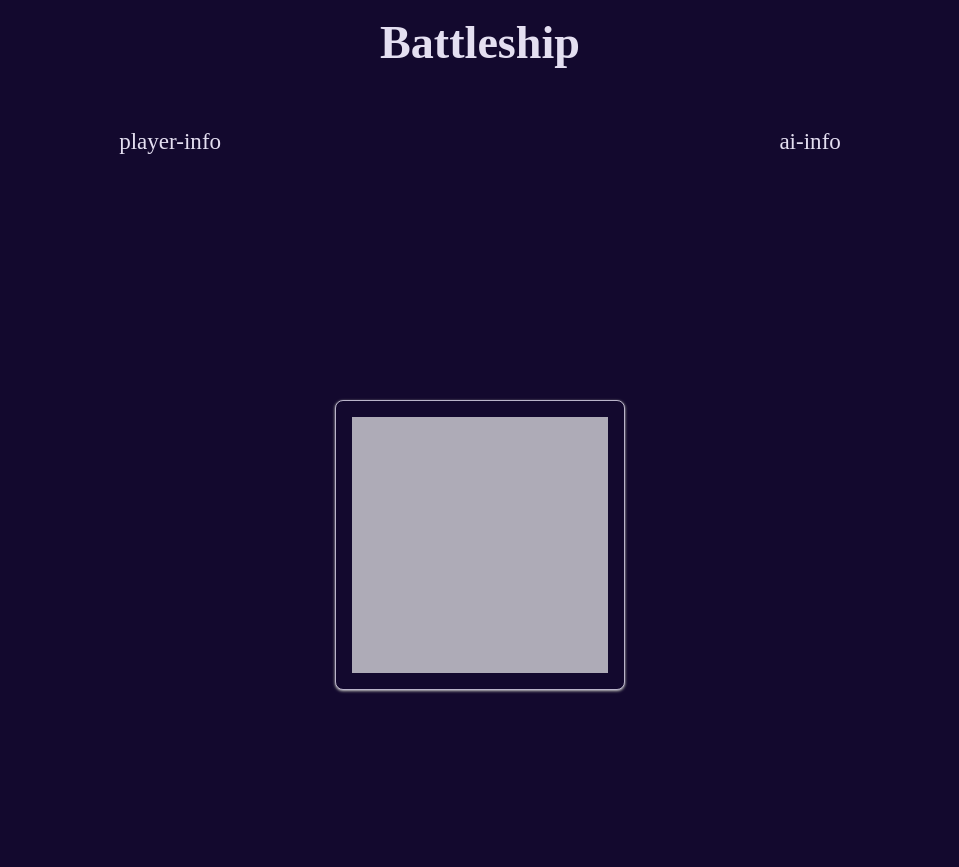
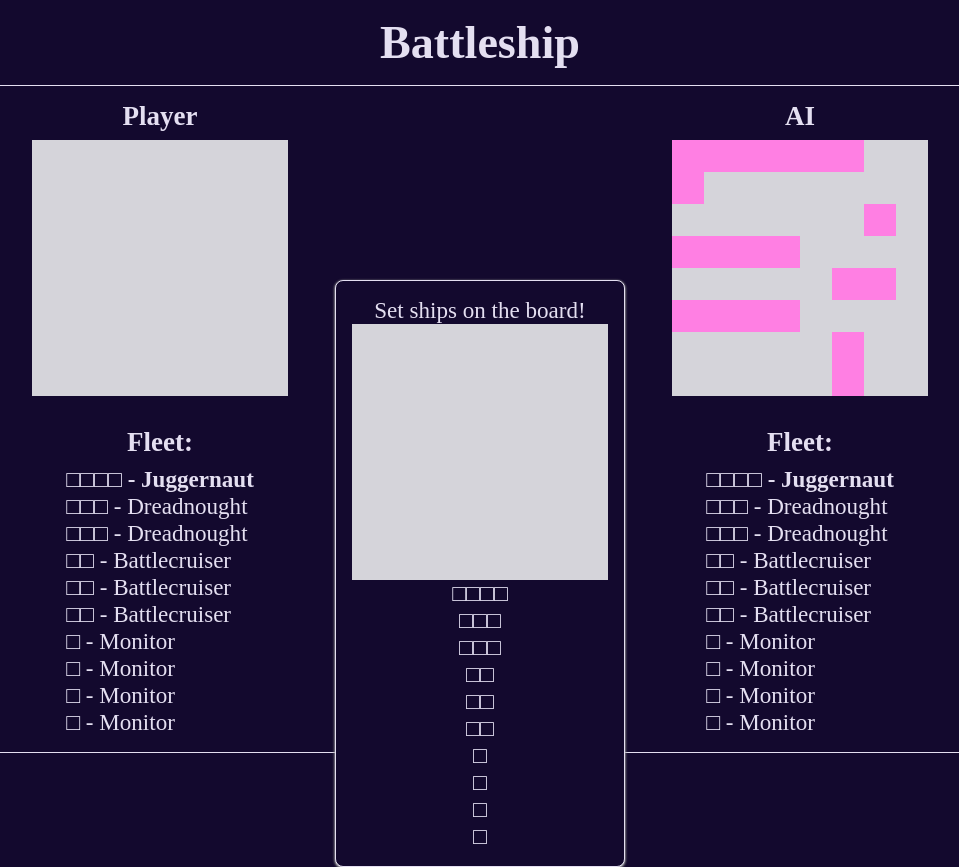
Before and after one commit to proffery/odin-battleship, a website built with webpack: page index.html in a window 1280 px wide. Both pictures are taken after a click on the element "Start!". Shown: the whole page, without its empty margins (160-1119 px from the left). Before the commit the page ends 800 px from the top, so only its background shows below. Built offline with nearby package versions, Linux system fonts and the light colour scheme.

Commit message:
set player ships function

```diff
--- a/index.html
+++ b/index.html
@@ -8,16 +8,26 @@
 </head>
 <body>
     <div class="main-container">
-        <h1 class="header">
-            Battleship
-        </h1>
+        <h1 class="header">Battleship</h1>
         <div class="battle-area">
-            <div class="player-ships">player-ships</div>
-            <div class="ai-ships">ai-ships</div>
+            <div class="area">
+                <h3>Player</h3>
+                <div class="player-ships"></div>
+            </div>
+            <div class="area">
+                <h3>AI</h3>
+                <div class="ai-ships"></div>
+            </div>
         </div>
         <div class="info-area">
-            <div class="player-info">player-info</div>
-            <div class="ai-info">ai-info</div>
+            <div class="area">
+                <h3>Fleet:</h3>
+                <div class="player-info"></div>
+            </div>
+            <div class="area">
+                <h3>Fleet:</h3>
+                <div class="ai-info"></div>
+            </div>
         </div>
     </div>
 </body>
--- a/src/Gameboard.js
+++ b/src/Gameboard.js
@@ -1,11 +1,13 @@
 import Ship from "./Ship"
 let BOARD_SIZE = 8
 const gameboard = (() => {
-
+    let playerFleet = []
+    let aiFleet = []
     let playerBoard = []
     let aiBoard = []
     cleanAiBoard()
     cleanPlayerBoard()
+
 
     function generateAiShips(fleet) {
         for (let i = 0; i < fleet.length; i++) {
@@ -16,6 +18,7 @@ const gameboard = (() => {
                     ship = generateShip(fleet[i].shipLength)
                     //console.log(`Ship${j} REgenerated with length:${fleet[i].shipLength}`)
                 }
+                aiFleet.push(ship)
                 markShipOnMap(ship.getShipMap(), aiBoard)
                 // console.log(ship.getShipMap())
             }
@@ -31,10 +34,15 @@ const gameboard = (() => {
                     ship = generateShip(fleet[i].shipLength)
                     //console.log(`Ship${j} REgenerated with length:${fleet[i].shipLength}`)
                 }
+                playerFleet.push(ship)
                 markShipOnMap(ship.getShipMap(), playerBoard)
                 // console.log(ship.getShipMap())
             }
         }
+    }
+
+    function getAiFleet() {
+        return aiFleet
     }
 
     function getAiBoard() {
@@ -43,10 +51,16 @@ const gameboard = (() => {
 
     function cleanAiBoard() {
         aiBoard = initialArray(aiBoard)
+        aiFleet = []
+    }
+
+    function getPlayerFleet() {
+        return playerFleet
     }
 
     function cleanPlayerBoard() {
         playerBoard = initialArray(playerBoard)
+        playerFleet = []
     }
 
     function getPlayerBoard() {
@@ -104,7 +118,7 @@ const gameboard = (() => {
     }
 
 
-    return {isMapsIntersect, generateShip, getAiBoard, generateAiShips, generatePlayerShips, getPlayerBoard, cleanAiBoard, cleanPlayerBoard}
+    return {isMapsIntersect, generateShip, getAiBoard, generateAiShips, generatePlayerShips, getPlayerBoard, cleanAiBoard, cleanPlayerBoard, getAiFleet, getPlayerFleet}
 })()
 
 export default gameboard
--- a/src/index.js
+++ b/src/index.js
@@ -4,6 +4,8 @@ import gameboard from './Gameboard'
 import render from './render'
 const aiBoard = document.querySelector('.ai-ships')
 const playerBoard = document.querySelector('.player-ships')
+const aiInfo = document.querySelector('.ai-info')
+const playerInfo = document.querySelector('.player-info')
 const fleet = [
     {
         shipLength: 4,
@@ -32,19 +34,30 @@ function startGame() {
     gameboard.generatePlayerShips(fleet)
     render.setShipsOnBoard(gameboard.getPlayerBoard(), playerBoard)
     render.setShipsOnBoard(gameboard.getAiBoard(), aiBoard)
-
+    render.info(gameboard.getAiFleet(), aiInfo)
+    render.info(gameboard.getPlayerFleet(), playerInfo)
     startButton.addEventListener('click', () => {
         gameboard.cleanAiBoard()
         gameboard.cleanPlayerBoard()
-        render.cleanBoard(aiBoard)
-        render.cleanBoard(playerBoard)
+        render.cleanContainer(aiBoard)
+        render.cleanContainer(playerBoard)
+        render.cleanContainer(aiInfo)
+        // render.cleanContainer(playerInfo)
+        gameboard.generateAiShips(fleet)
+        render.setShipsOnBoard(gameboard.getAiBoard(), aiBoard)
+        render.info(gameboard.getAiFleet(), aiInfo)
+        render.info(gameboard.getPlayerFleet(), playerInfo)
         setPlayerShips(gameboard.getPlayerBoard())
+
     })
 }
 
 function setPlayerShips(board) {
-    render.setPlayerShipsWindow(board)
+    render.setPlayerShipsWindow(board, fleet)
+    render.setShipsOnBoard(board, playerBoard)
 }
+
+
 
 // console.log(gameboard.getAiBoard())
 // gameboard.setPlayerShips(fleet)
--- a/src/render.js
+++ b/src/render.js
@@ -1,4 +1,7 @@
 import soundFileStartGame from './audio/startBattleSound.mp3'
+import Ship from './Ship'
+const AI_BOARD_NAME = 'AI-Zone:'
+const PLAYER_BOARD_NAME = 'Player-Zone'
 const render = (() => {
     const mainContainer = document.querySelector('.main-container')
     function startGameWindow() {
@@ -41,21 +44,70 @@ const render = (() => {
         }
     }
 
-    function cleanBoard(boardContainer) {
-        while (boardContainer.hasChildNodes()) {
-            boardContainer.removeChild(boardContainer.firstChild)
+    function cleanContainer(container) {
+        while (container.hasChildNodes()) {
+            container.firstChild.remove()
         }
     }
 
-    function setPlayerShipsWindow(boardArray) {
+    function setPlayerShipsWindow(boardArray, fleet) {
         const playerShipsWindow = document.createElement('div')
         playerShipsWindow.classList.add('set-player-window')
+        playerShipsWindow.textContent = 'Set ships on the board!'
         mainContainer.appendChild(playerShipsWindow)
         setShipsOnBoard(boardArray, playerShipsWindow)
+        renderFleet(fleet, playerShipsWindow)
     }
 
+    function renderFleet(fleet, container) {
+        for (let i = 0; i < fleet.length; i++) {
+            for (let j = 0; j < fleet[i].shipNumber; j++) {
+                const shipInfoContainer = document.createElement('div')
+                for(let n = 0; n < fleet[i].shipLength; n++) {
+                    shipInfoContainer.textContent += '□'
+                }
+                container.appendChild(shipInfoContainer)
+            }
+        }
+    }
 
-return {startGameWindow, setShipsOnBoard, cleanBoard, setPlayerShipsWindow}
+    function info(fleetArray, infoContainer) {
+        fleetArray.forEach(ship => {
+            if(!ship.isSunk()) {
+                const shipInfoContainer = document.createElement('div')
+                shipInfoContainer.classList.add('ship-not-sunk')
+                for(let i = 0; i < ship.getShipLength(); i++) {
+                    shipInfoContainer.textContent += '□'
+                }
+                shipInfoContainer.textContent += ` - ${generateShipName(ship)}`
+                infoContainer.appendChild(shipInfoContainer)
+            }
+            else{
+                const shipInfoContainer = document.createElement('div')
+                shipInfoContainer.classList.add('ship-is-sunk')
+                for(let i = 0; i < ship.getShipLength(); i++) {
+                    shipInfoContainer.textContent += '☒'
+                }
+                shipInfoContainer.textContent += ` - ${generateShipName(ship)}`
+                infoContainer.appendChild(shipInfoContainer)
+            }
+        });
+    }
+
+    function generateShipName(ship) {
+        switch (ship.getShipLength()) {
+            case 1:
+                return 'Monitor'
+            case 2:
+                return 'Battlecruiser'
+            case 3:
+                return 'Dreadnought'
+            case 4:
+                return 'Juggernaut'
+        }
+    }
+
+return {startGameWindow, setShipsOnBoard, cleanContainer, setPlayerShipsWindow, info}
 })()
 
 export default render
--- a/src/styles/style.css
+++ b/src/styles/style.css
@@ -43,12 +43,14 @@ body {
     justify-content: space-around;
     grid-column: 1 / 3;
     grid-row: 2 / 3;
+    border-top: 1px solid var(--font-color);
 }
 
 .player-ships, .ai-ships {
     display: flex;
     flex-direction: column;
     text-align: center;
+    font-weight: 900;
 }
 
 .info-area {
@@ -57,6 +59,15 @@ body {
     justify-content: space-around;
     grid-column: 1 / 3;
     grid-row: 3 / 4;
+    border-bottom: 1px solid var(--font-color);
+    padding-bottom: 1rem;
+}
+
+.area {
+    display: flex;
+    flex-direction: column;
+    justify-content: center;
+    align-items: center;
 }
 
 .start-window, .set-player-window {
@@ -65,15 +76,15 @@ body {
     align-items: center;
     justify-content: center;
     position: absolute;
-    top: 50%;
+    top: 35%;
     left: 50%;
+    transform: translateY(-35%);
     transform: translateX(-50%);
     border: 1px solid var(--font-color);
     border-radius: .5rem;
     padding: 1rem;
     box-shadow: var(--shadow);
     background-color: var(--background-color-main);
-    opacity: .8;
 }
 
 .start-button {
@@ -104,3 +115,15 @@ audio::-webkit-media-controls-enclosure {
 .ship {
     background-color: rgb(255, 127, 227);
 }
+
+.player-info::first-line, .ai-info::first-line {
+    font-weight: 900;
+}
+
+.ship-is-sunk{
+    text-decoration: line-through;
+}
+
+h3 {
+    margin-bottom: .5rem;
+}
```
Also changed, not shown: dist/JS/main2f61343436abf0cb5ad5.js (added), dist/JS/mainf5ed6bfe3084ff14b125.js (deleted), dist/index.html, 2 other files.
